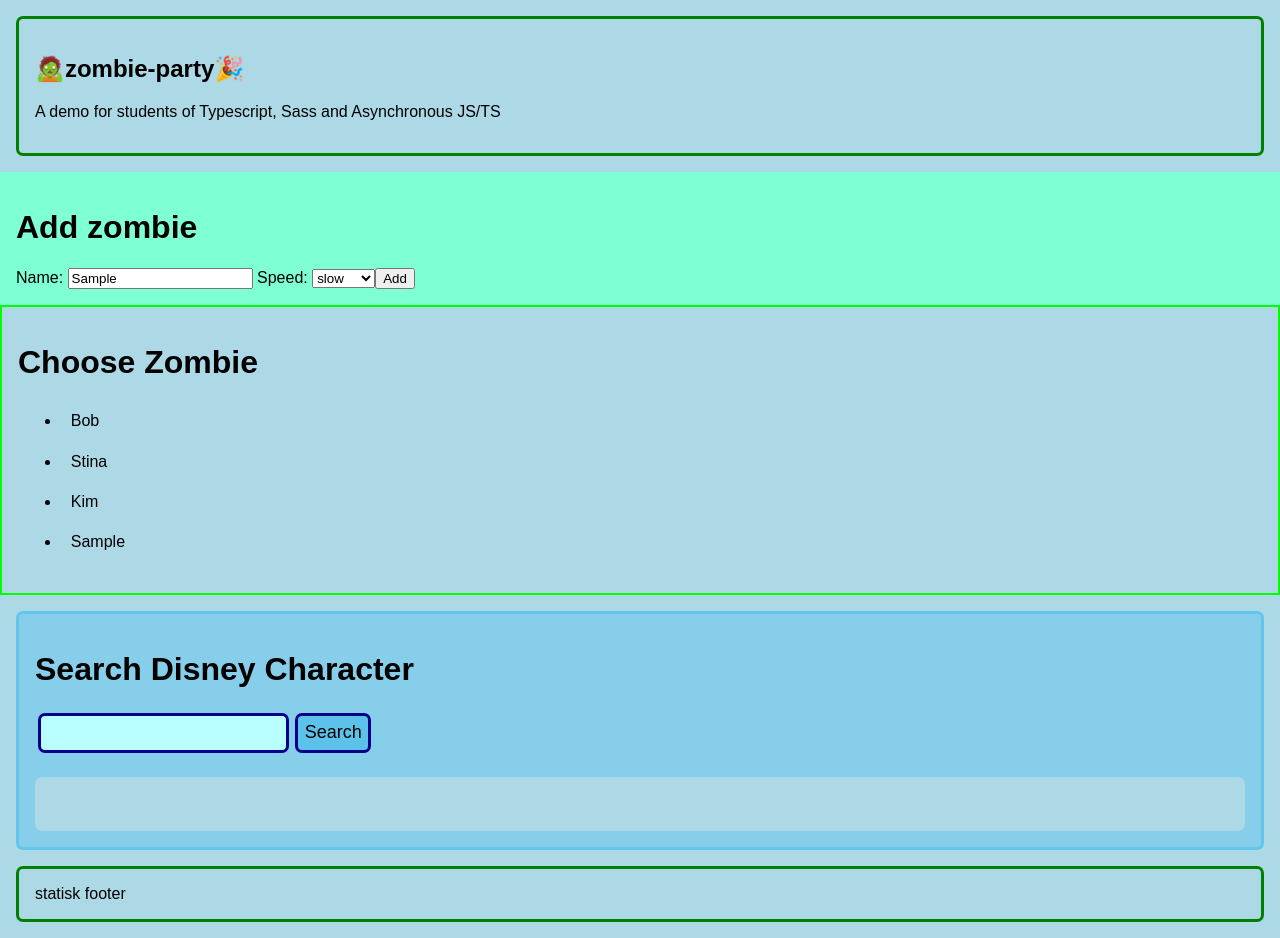
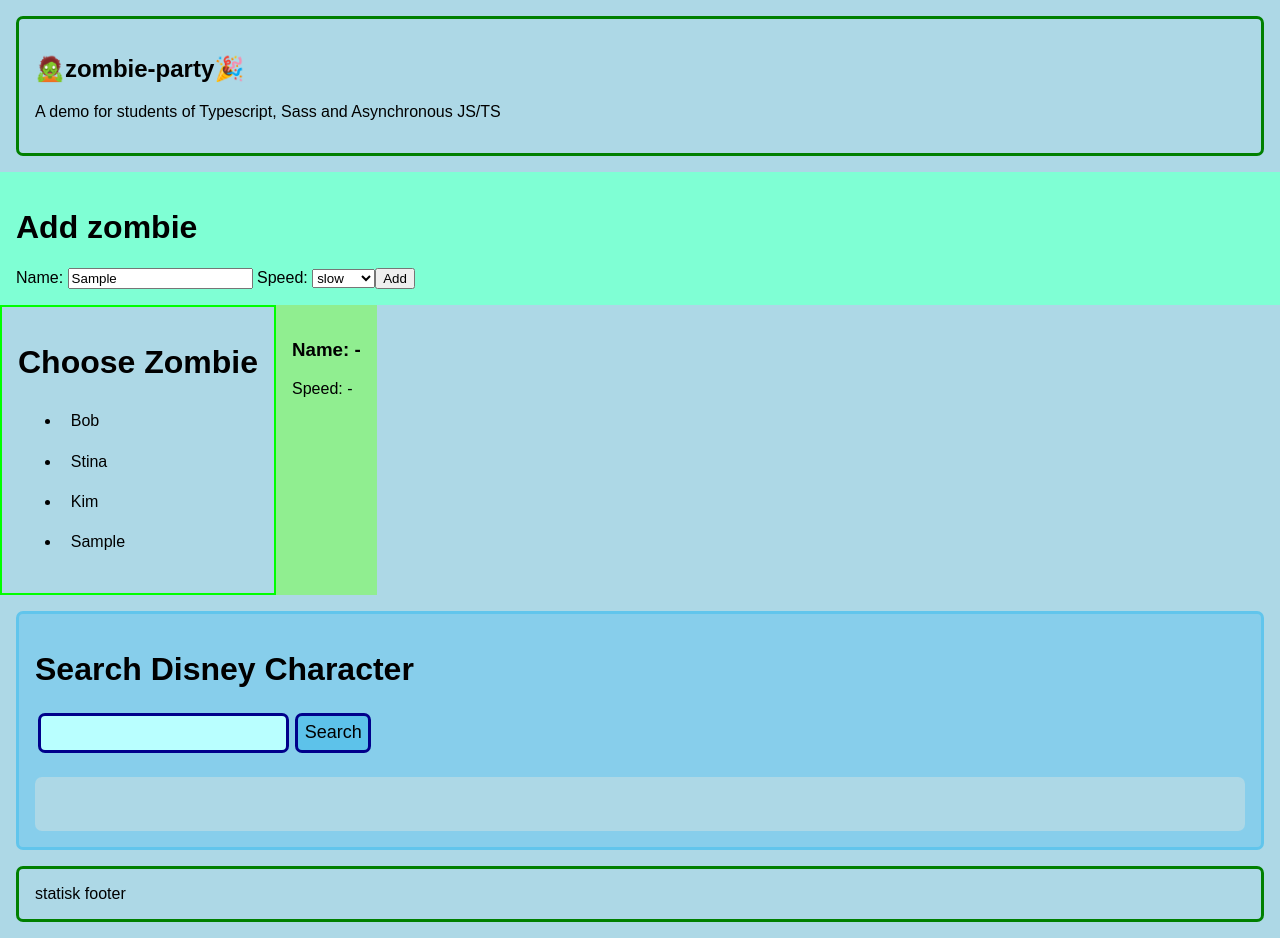
Before and after one commit to niklas-mardby/zombie-party, a website built with Vite: page index.html in a window 1280 px wide. Both pictures are taken after typing "Sample" into the empty fields and a click on the button "Add". Built offline with nearby package versions, Linux system fonts and the light colour scheme.

Commit message:
Added first version of show zombie card when click on zombie name

```diff
--- a/src/components/ZombieCard/ZombieCard.scss
+++ b/src/components/ZombieCard/ZombieCard.scss
@@ -1,3 +1,4 @@
 .ZombieCard {
 	background-color: lightgreen;
+	padding: 1rem;
 }
--- a/src/components/ZombieCard/ZombieCard.ts
+++ b/src/components/ZombieCard/ZombieCard.ts
@@ -1,15 +1,32 @@
 import { createDiv } from "../../helpers/helpers";
+import { getChosenZombie } from "../../state/state";
 import { Zombie } from "../../types/zombies";
 import "./ZombieCard.scss";
 
-const createZombieCard = (z: Zombie) => {
+const createZombieCard = (z: Zombie | null) => {
+	if (!z) {
+		z = getChosenZombie();
+	}
+
 	const div = createDiv("ZombieCard");
 
-	div.innerHTML = `<h3>${z.name}</h3>`;
+	div.innerHTML = `
+		<h3>Name: ${z.name}</h3>
+		<p>Speed: ${z.name === "-" ? "-" : z.speed}</p>`;
+	// TODO: visa upp favorit-disney-karaktär också
 
 	return div;
 };
 
 export default createZombieCard;
 
+export const renderZombieCard = (z: Zombie) => {
+	const div = document.querySelector(".ZombieCard") as HTMLDivElement;
+
+	if (div) {
+		const p = div.parentElement as HTMLDivElement;
+		p.replaceChild(createZombieCard(z), div);
+	}
+};
+
 // TODO: create this card (the above code is only placeholder stuff)
--- a/src/components/ZombieList/ZombieList.scss
+++ b/src/components/ZombieList/ZombieList.scss
@@ -28,3 +28,8 @@
 		font-weight: 600;
 	}
 }
+
+.zombieWrapper {
+	display: flex;
+	flex-direction: row;
+}
--- a/src/components/ZombieList/ZombieList.ts
+++ b/src/components/ZombieList/ZombieList.ts
@@ -1,10 +1,18 @@
+import { createDiv } from "../../helpers/helpers";
 import { unchooseZombies, zombieState } from "../../state/state";
+import { Zombie } from "../../types/zombies";
+import { emptyZombie } from "../../utils/zombieUtils";
+import createZombieCard, { renderZombieCard } from "../ZombieCard/ZombieCard";
 import "./ZombieList.scss";
 
 const createZombieList = () => {
+	const wrapper = createDiv("zombieWrapper");
+
 	const div = document.createElement("div");
 	div.innerHTML = `<h1>Choose Zombie</h1>`;
 	const ul = document.createElement("ul");
+
+	let z: Zombie = emptyZombie();
 
 	zombieState.forEach((zombie) => {
 		const li = document.createElement("li");
@@ -15,6 +23,7 @@ const createZombieList = () => {
 		li.addEventListener("click", () => {
 			unchooseZombies();
 			zombie.chosen = true;
+			renderZombieCard(zombie);
 		});
 
 		ul.append(li);
@@ -23,16 +32,27 @@ const createZombieList = () => {
 	div.append(ul);
 	div.classList.add("ZombieList");
 
-	return div;
+	wrapper.append(div);
+
+	const zCard = document.querySelector(".ZombieCard") as HTMLDivElement;
+	if (zCard) {
+		const p = zCard.parentElement as HTMLDivElement;
+		p.replaceChild(createZombieCard(null), zCard);
+	} else {
+		const zombieCard = createZombieCard(z);
+		wrapper.append(zombieCard);
+	}
+
+	return wrapper;
 };
 
 export default createZombieList;
 
 export const renderZombieList = () => {
-	const div = document.querySelector(".ZombieList") as HTMLDivElement;
+	const zList = document.querySelector(".ZombieList") as HTMLDivElement;
 
-	if (div) {
-		const p = div.parentElement as HTMLDivElement;
-		p.replaceChild(createZombieList(), div);
+	if (zList) {
+		const p = zList.parentElement as HTMLDivElement;
+		p.replaceChild(createZombieList(), zList);
 	}
 };
--- a/src/constants/constants.ts
+++ b/src/constants/constants.ts
@@ -6,4 +6,4 @@ export enum speeds {
 	fast = "fast",
 }
 
-// TODO: add another enum with different types of zombies
+// TODO: add another enum with different types of zombies? or some other info for the zombies
--- a/src/state/state.ts
+++ b/src/state/state.ts
@@ -2,6 +2,7 @@
 
 import { DisneyCharacter } from "../types/disneyAPI";
 import { Zombie } from "../types/zombies";
+import { emptyZombie } from "../utils/zombieUtils";
 
 export const zombieState: Zombie[] = [
 	{
@@ -42,3 +43,12 @@ export const unchooseZombies = () => {
 		z.chosen = false;
 	});
 };
+
+export const getChosenZombie = () => {
+	let chosenZombie: Zombie = emptyZombie();
+
+	zombieState.forEach((z) => {
+		if (z.chosen) chosenZombie = z;
+	});
+	return chosenZombie;
+};
--- /dev/null
+++ b/src/utils/zombieUtils.ts
@@ -0,0 +1,11 @@
+import { Zombie } from "../types/zombies";
+
+export const emptyZombie = () => {
+	const z: Zombie = {
+		name: "-",
+		speed: "slow",
+		favouriteDisneyCharacter: null,
+		chosen: false,
+	};
+	return z;
+};
```
